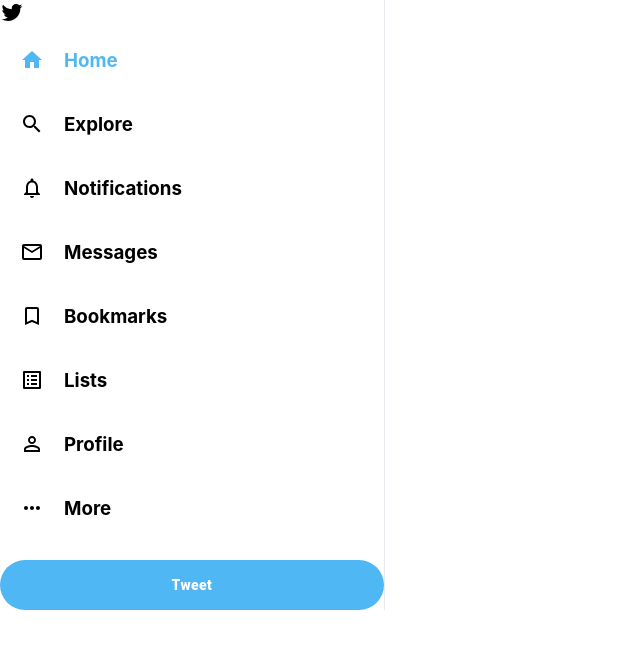
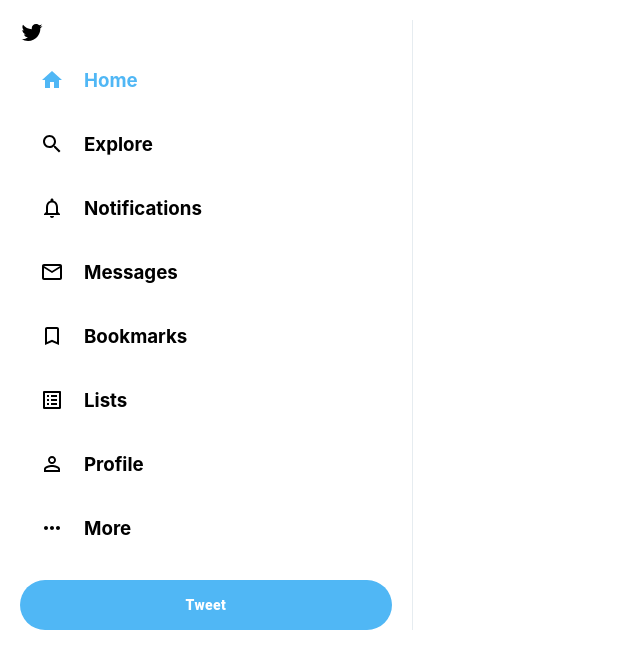
Before and after one commit to EDowning2000/TwitterClone, a React (Create React App) app in the folder client/: page / in a window 1280 px wide. Shown: the top 668 px of the page, without its empty margins (0-640 px from the left). Built offline with nearby package versions, Linux system fonts and the light colour scheme.

Commit message:
some other fun little things for the sidebar

```diff
--- a/client/src/components/Sidebar.css
+++ b/client/src/components/Sidebar.css
@@ -12,4 +12,7 @@
   border-right: 1px solid var(--twitterBackground);
   flex: 0.3;
   min-width: 250px;
+  margin-top: 20px;
+  padding-left: 20px;
+  padding-right: 20px;
 }
```
